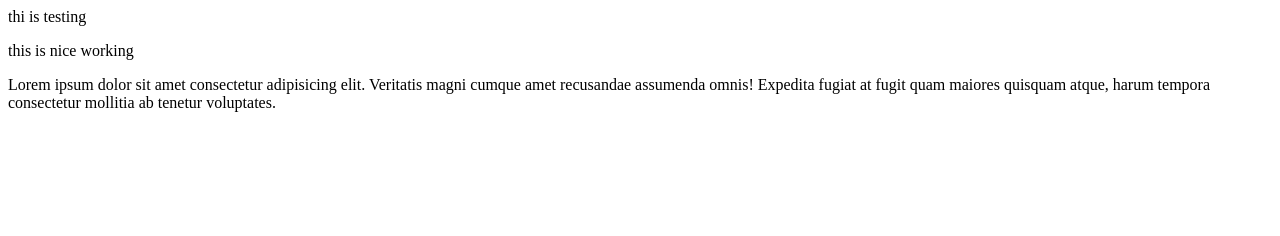
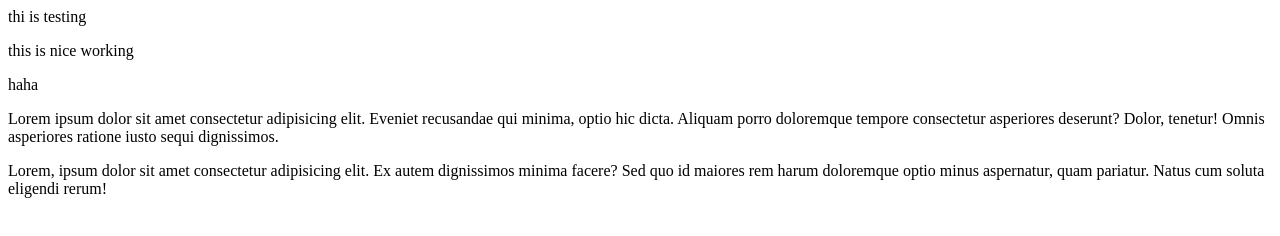
Before and after one commit to SwanPyaeSone999/gti-revert-test, a plain HTML site: page index.html in a window 1280 px wide. Drawn offline with Linux system fonts and the light colour scheme.

Commit message:
adding loream

```diff
--- a/index.html
+++ b/index.html
@@ -9,6 +9,8 @@
 <body>
         <div>thi is testing</div>
         <p>this is nice working</p>
-        <p>Lorem ipsum dolor sit amet consectetur adipisicing elit. Veritatis magni cumque amet recusandae assumenda omnis! Expedita fugiat at fugit quam maiores quisquam atque, harum tempora consectetur mollitia ab tenetur voluptates.</p>
+        <p>haha</p>
+        <p>Lorem ipsum dolor sit amet consectetur adipisicing elit. Eveniet recusandae qui minima, optio hic dicta. Aliquam porro doloremque tempore consectetur asperiores deserunt? Dolor, tenetur! Omnis asperiores ratione iusto sequi dignissimos.</p>
+        <p>Lorem, ipsum dolor sit amet consectetur adipisicing elit. Ex autem dignissimos minima facere? Sed quo id maiores rem harum doloremque optio minus aspernatur, quam pariatur. Natus cum soluta eligendi rerum!</p>
 </body>
 </html>
```
